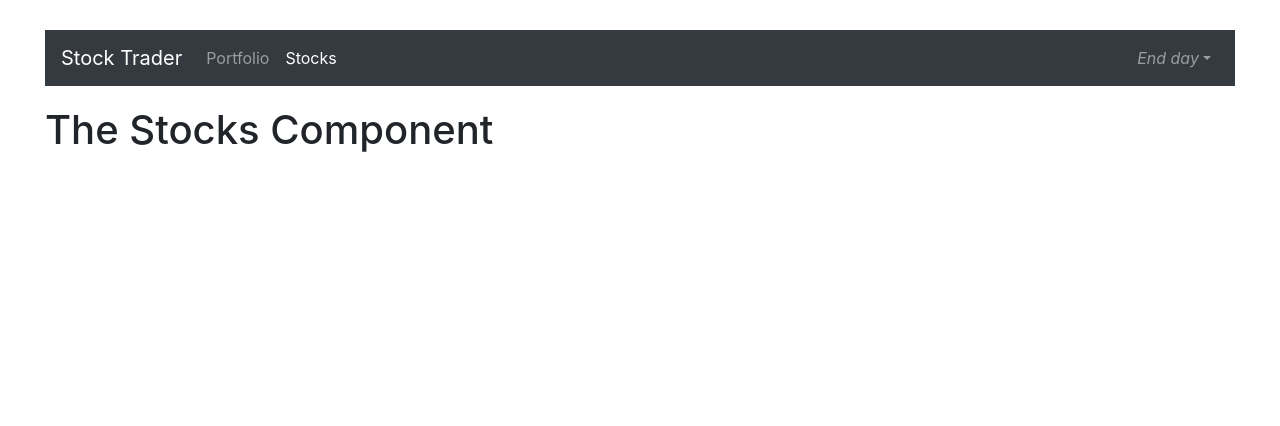
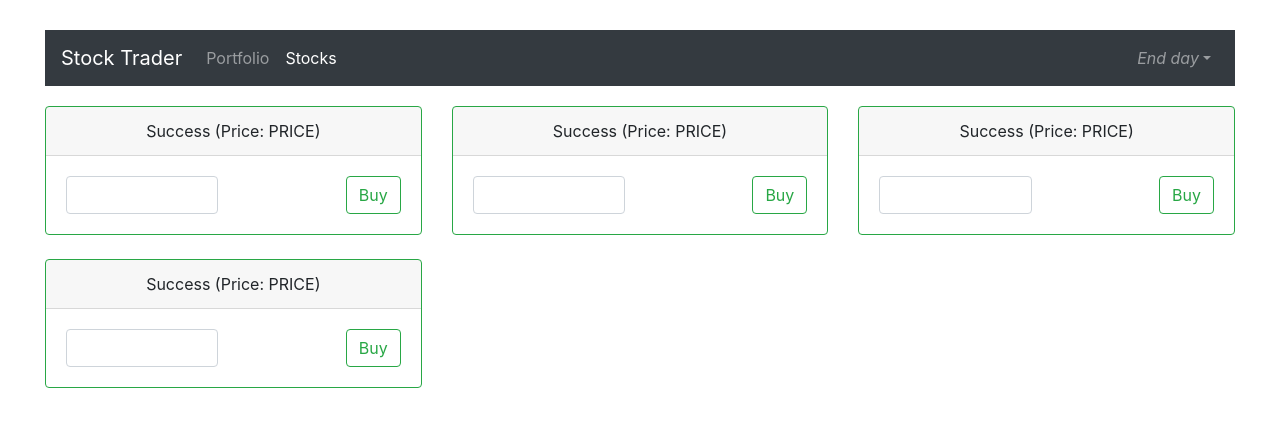
Before and after one commit to Vamosz/VueJSCurse, a Vue app in the folder vue-cli/: page /stocks in a window 1280 px wide. Shown: the top 426 px of the page. Built offline with nearby package versions, Linux system fonts and the light colour scheme.

Commit message:
Created stocks page and the stocks

```diff
--- a/vue-cli/src/components/stocks/Stock.vue
+++ b/vue-cli/src/components/stocks/Stock.vue
@@ -1,5 +1,16 @@
 <template>
-    <h1>The Stocks - Stock Component</h1>
+    <b-col col sm="6" md="4">
+        <b-card border-variant="success" header="Success (Price: PRICE)" align="center">
+            <b-card-text>
+                <b-row>
+                    <b-col col sm="6"> <input type="number" class="form-control"></b-col>
+                    <b-col col sm="6" class="text-right"><b-button variant="outline-success">Buy</b-button></b-col>
+                </b-row>
+
+
+            </b-card-text>
+        </b-card>
+    </b-col>
 </template>
 
 <script>
--- a/vue-cli/src/components/stocks/Stocks.vue
+++ b/vue-cli/src/components/stocks/Stocks.vue
@@ -1,10 +1,27 @@
 <template>
-    <h1>The Stocks Component</h1>
+    <b-row >
+        <app-stock class="mb-4" v-for="stock in stocks" :key="stock"></app-stock>
+    </b-row>
 </template>
 
 <script>
+    import Stock from "./Stock";
     export default {
-        name: "Stocks"
+        name: "Stocks",
+        data(){
+            return {
+                stocks:[
+                    {id: 1, name:'BMW', price: 110},
+                    {id: 1, name:'Google', price: 200},
+                    {id: 1, name:'Apple', price: 250},
+                    {id: 1, name:'Twitter', price: 80}
+                ]
+            }
+        },
+        components:{
+            appStock: Stock
+        }
+
     }
 </script>
 
```
